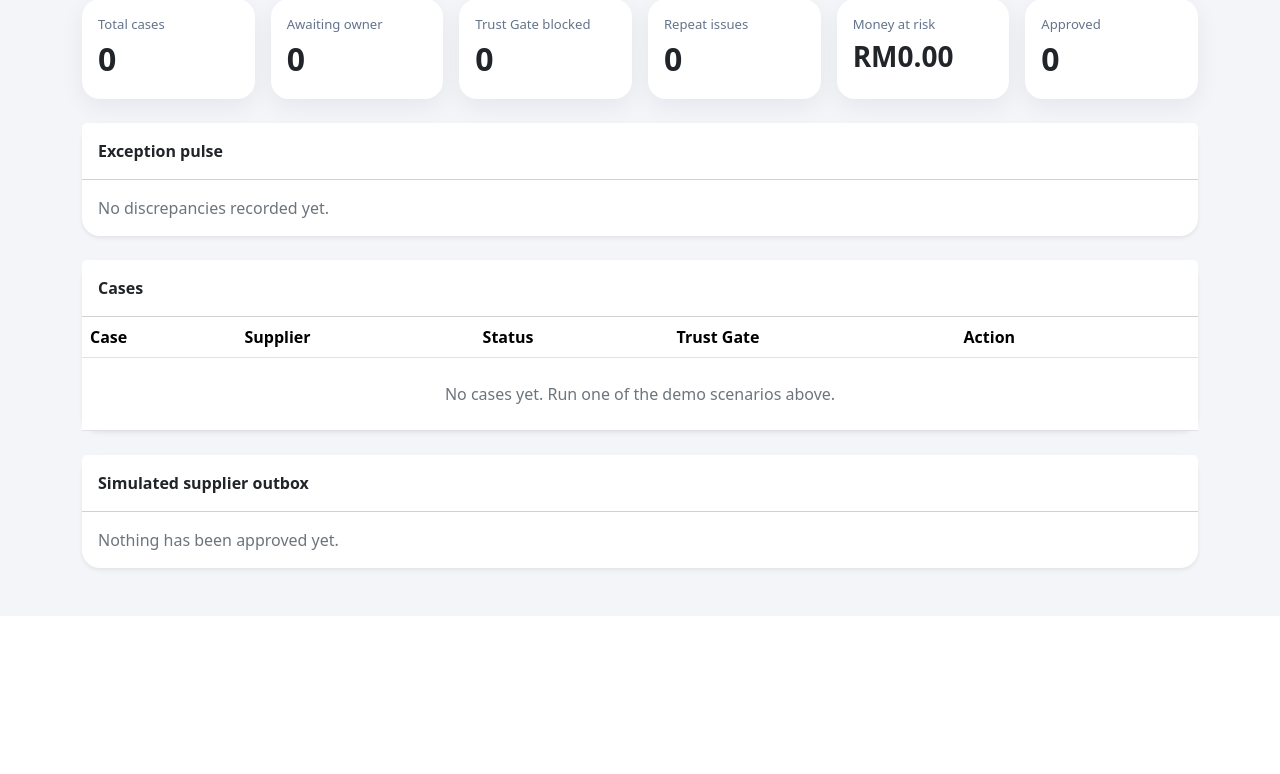
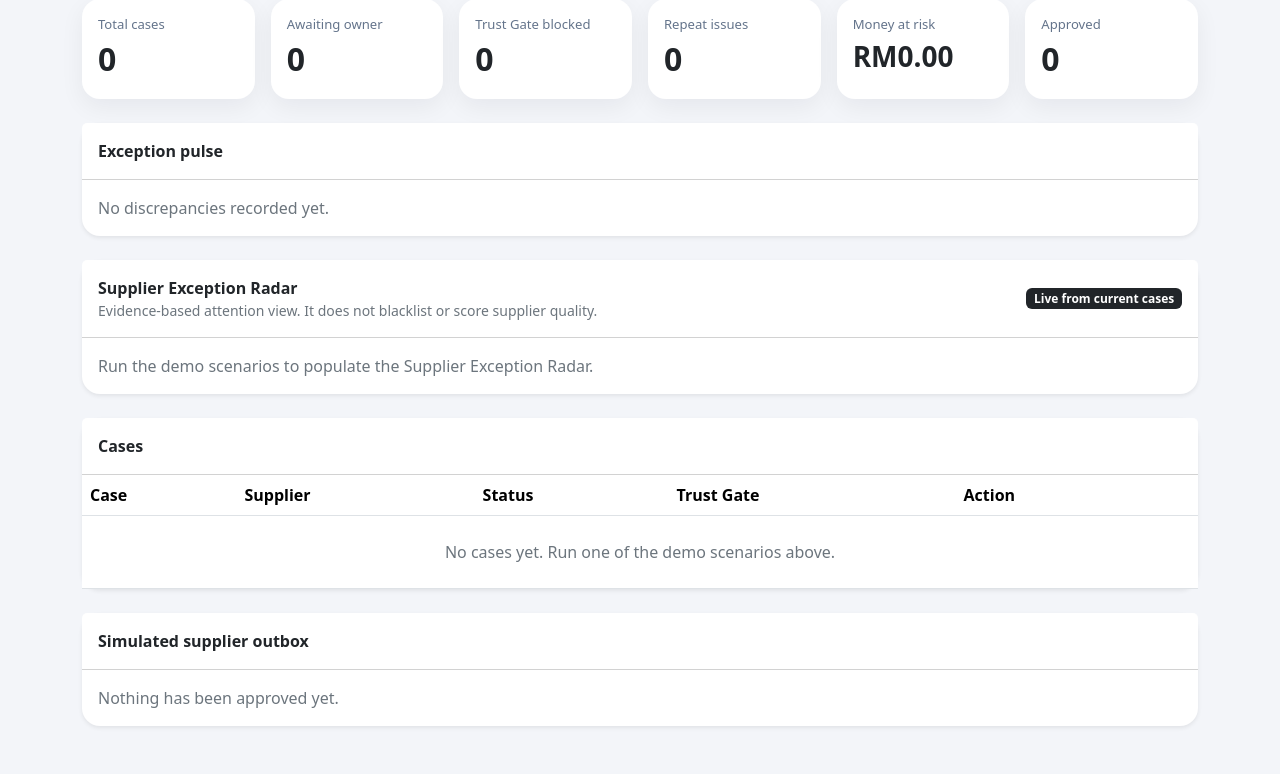
Before and after one commit to Aunyiqi/SDC_Hackathon_Submission_Template, a Flask app: page / in a window 1280 px wide. Shown: the part 875-1649 px from the top of the page. Before the commit the page ends 1449 px from the top, so only its background shows below. Run offline with Flask 3, Linux system fonts and the light colour scheme; data that the repository does not hold is empty.

Commit message:
feat: add visual supplier exception radar

```diff
--- a/src/templates/dashboard.html
+++ b/src/templates/dashboard.html
@@ -51,6 +51,38 @@
 </div>
 
 <div class="card mb-4 shadow-sm border-0">
+  <div class="card-header bg-white py-3 d-flex justify-content-between align-items-center">
+    <div><div class="fw-semibold">Supplier Exception Radar</div><div class="small text-secondary">Evidence-based attention view. It does not blacklist or score supplier quality.</div></div>
+    <span class="badge text-bg-dark">Live from current cases</span>
+  </div>
+  <div class="card-body">
+    {% for supplier in supplier_radar %}
+      <div class="border rounded-3 p-3 mb-3">
+        <div class="d-flex justify-content-between align-items-start gap-3 mb-2">
+          <div>
+            <div class="fw-bold">{{ supplier.supplier_name }}</div>
+            <div class="small text-secondary">{{ supplier.total_cases }} case(s) · {{ supplier.exception_cases }} exception case(s){% if supplier.top_issue %} · top issue: {{ supplier.top_issue.replace('_',' ') }}{% endif %}</div>
+          </div>
+          <div class="text-end">
+            <div class="fw-bold">RM{{ '%.2f'|format(supplier.money_at_risk) }}</div>
+            <div class="small text-secondary">open money at risk</div>
+          </div>
+        </div>
+        <div class="progress" role="progressbar" aria-label="Relative open money at risk" aria-valuenow="{{ supplier.risk_percent }}" aria-valuemin="0" aria-valuemax="100" style="height: 8px;">
+          <div class="progress-bar" style="width: {{ supplier.risk_percent }}%"></div>
+        </div>
+        <div class="d-flex gap-2 mt-2">
+          {% if supplier.repeat_cases %}<span class="badge rounded-pill text-bg-warning">{{ supplier.repeat_cases }} repeat issue(s)</span>{% endif %}
+          {% if supplier.exception_cases == 0 %}<span class="badge rounded-pill text-bg-success">No exceptions</span>{% endif %}
+        </div>
+      </div>
+    {% else %}
+      <div class="text-secondary">Run the demo scenarios to populate the Supplier Exception Radar.</div>
+    {% endfor %}
+  </div>
+</div>
+
+<div class="card mb-4 shadow-sm border-0">
   <div class="card-header bg-white fw-semibold py-3">Cases</div>
   <div class="table-responsive">
     <table class="table table-hover align-middle mb-0"><thead><tr><th>Case</th><th>Supplier</th><th>Status</th><th>Trust Gate</th><th>Action</th><th></th></tr></thead><tbody>
```
